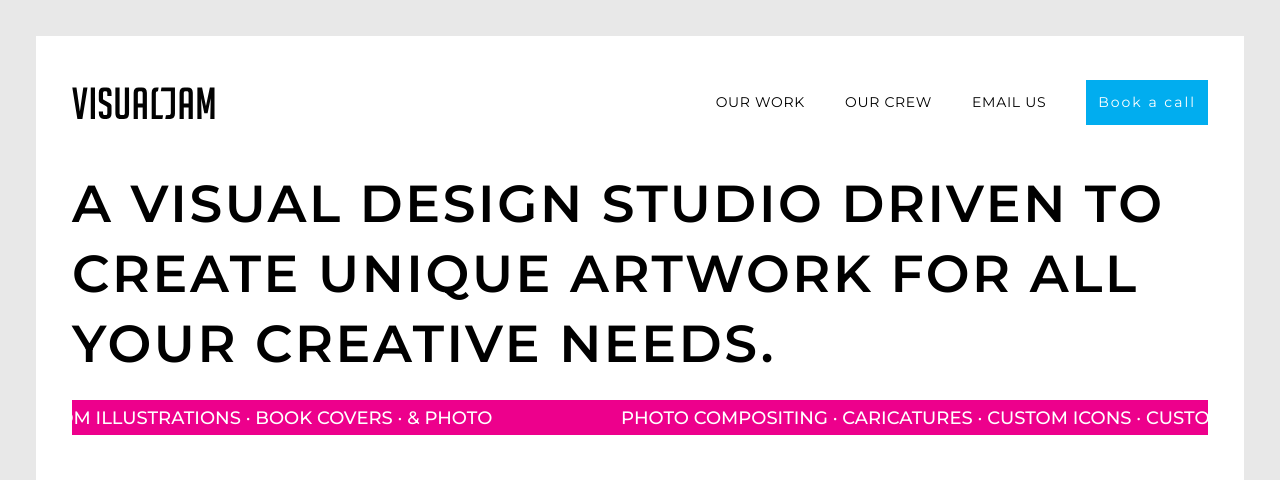
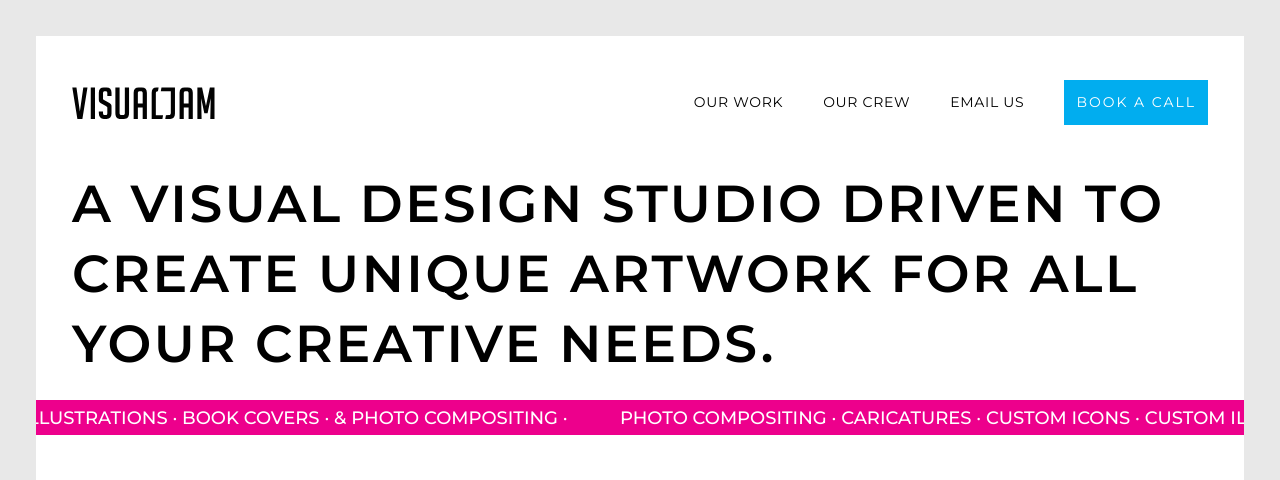
Before and after one commit to Vishesh-gandhineru/Visual-jam, a React (Vite) app: page / in a window 1280 px wide. Shown: the top 480 px of the page. Built offline with nearby package versions, Linux system fonts and the light colour scheme; no server answers.

Commit message:
fix: font sizes

```diff
--- a/src/App.css
+++ b/src/App.css
@@ -33,12 +33,12 @@
 position: relative;
 }
 .WorkImagehover {
-    border: 0px #01adef solid ;
+    border: 0px #fff solid ;
     transition: all 0.2s ease-in-out;
     position: relative;
 }
 .WorkImagehover:hover {
-    border: 15px #01adef solid ;
+    border: 15px #fff solid ;
     transition: all 0.2s ease-in-out;
 }
 
--- a/src/Components/Home components/Hero.jsx
+++ b/src/Components/Home components/Hero.jsx
@@ -5,13 +5,13 @@ export default function Hero() {
     <section className="HomeSection my-5">
       <TextAnimation>
       <h1
-        className="text-[30px] md:text-desk-h1 font-semibold uppercase tracking-wider"
+        className="text-[26px] md:text-desk-h1 font-semibold uppercase tracking-wider"
       >
         A VISUAL DESIGN STUDIO DRIVEN TO CREATE UNIQUE ARTWORK FOR ALL YOUR
         CREATIVE NEEDS.
       </h1>
       </TextAnimation>
-      <div className="marquee my-3 md:my-5 ">
+      <div className="marquee my-3 md:my-5 md:mx-[-36px] mx-[-23px]">
         <div>
           <span>
             PHOTO COMPOSITING · CARICATURES · CUSTOM ICONS · CUSTOM
--- a/src/Components/Navbar.jsx
+++ b/src/Components/Navbar.jsx
@@ -42,7 +42,7 @@ export default function Header() {
                 <Link to="/work" className="font-normal uppercase text-[14px] tracking-wider">Our work</Link>
                 <Link to="/our-team" className="font-normal uppercase text-[14px] tracking-wider ">Our crew</Link>
                 <Link to="/contact-us" className="font-normal uppercase text-[14px] tracking-wider">Email us</Link>
-                <button className='text-[14px] bg-[#01adef] p-3 text-[#fff] font-normal upprecase' >  Book a call</button>
+                <button className='text-[14px] bg-[#01adef] p-3 text-[#fff] font-normal uppercase' >  Book a call</button>
             </nav>
 
 
@@ -59,7 +59,7 @@ export default function Header() {
                 <Link to="/work" className="block text-xs text-center tracking-[2px] text-white uppercase font-light" onClick={handelNav}>Our Work</Link>
                 <Link to="/our-team" className="block text-xs text-center text-white  uppercase font-light" onClick={handelNav}>Our crew</Link>
                 <Link to="/contact-us" className="block text-xs text-center text-white uppercase font-light" onClick={handelNav}>Email us</Link>
-                <button className='uppercase w-full text-xs bg-[#01adef] p-3 text-white font-light' onClick={handelNav} >  Book a call</button>
+                <button className='uppercase w-full text-xs bg-[#01adef] p-3 text-white font-light uppercase' onClick={handelNav} >  Book a call</button>
 
             </div>
         )}
```
